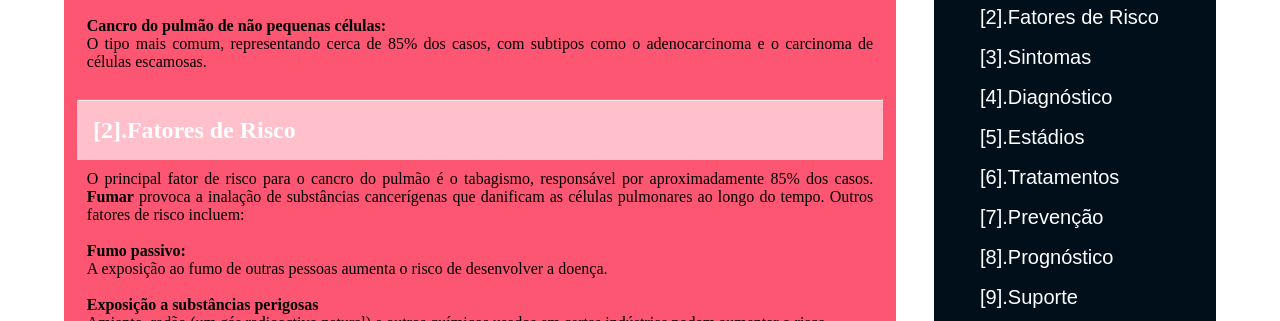
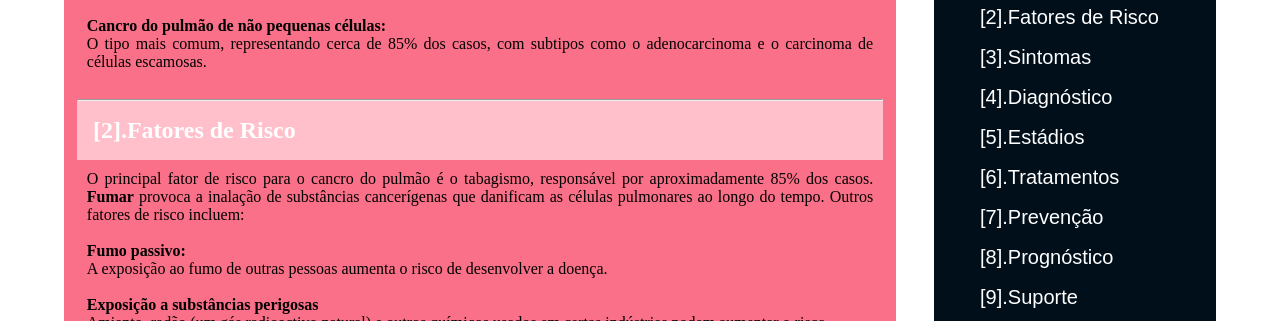
Before and after one commit to Luidgi07/nanotec.github.io, a plain HTML site: page index1.html in a window 1280 px wide. Shown: the part 310-631 px from the top of the page. Drawn offline with Linux system fonts and the light colour scheme.

Commit message:
Update index1.html

```diff
--- a/index1.html
+++ b/index1.html
@@ -38,7 +38,7 @@
               </nav>
             </div>
                 <section class="secção1">
-                    <div class="informacao" class="card" style="background-color: rgb(252, 86, 115);">
+                    <div class="informacao" class="card" style="background-color: rgb(250, 112, 136);">
                         <div class="card">
                             <h2 id="def." style="background-color: rgb(255,192,203);">[1].O que é o Cancro do Pulmão?</h2>
                                 <p>O cancro do pulmão é uma doença caracterizada pelo crescimento descontrolado
```
